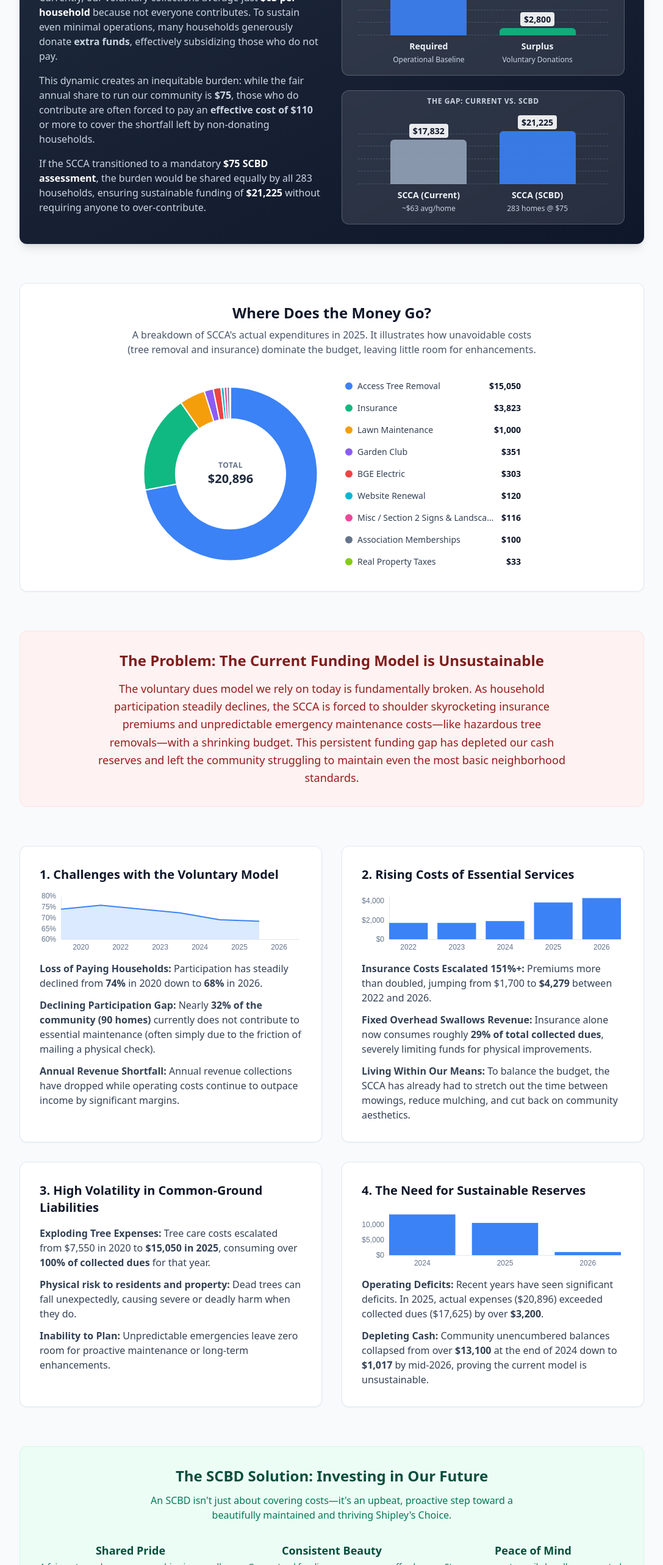
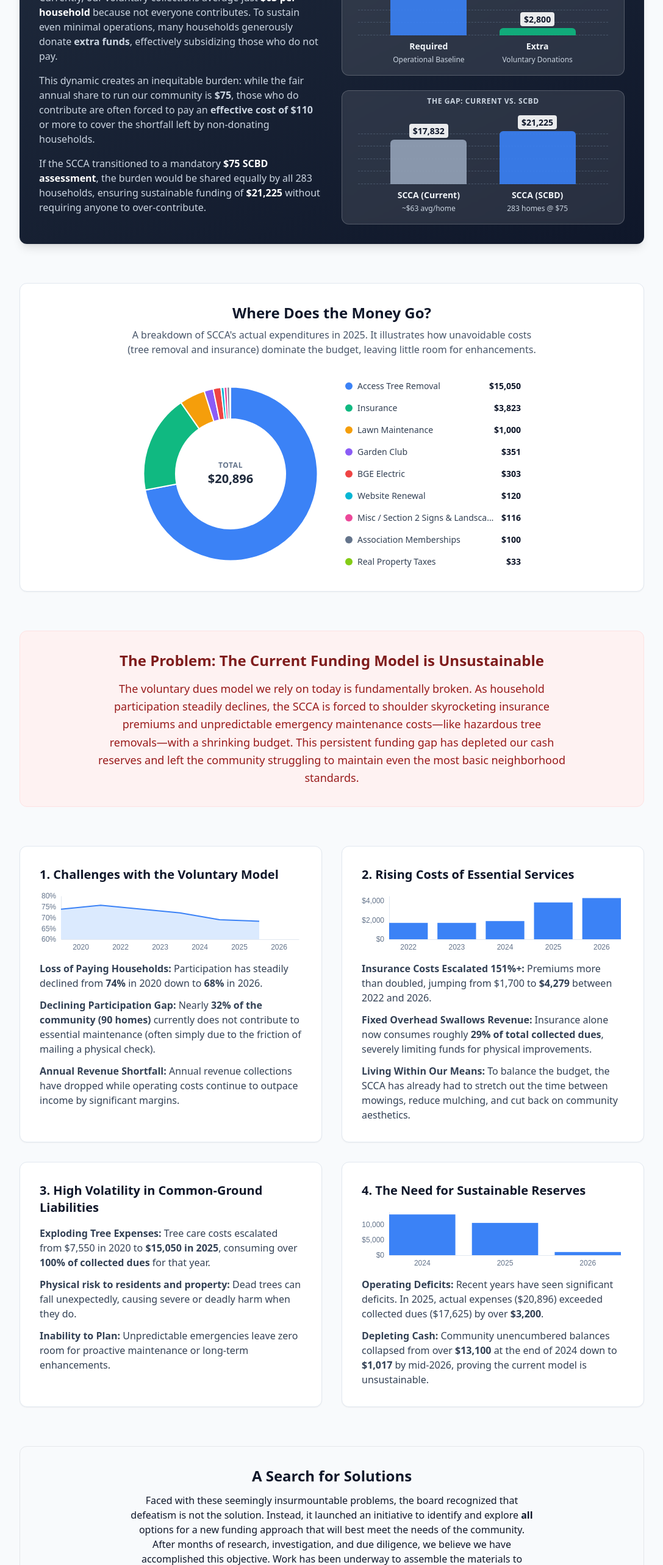
Before and after one commit to tschulmeister/scca-website, a SvelteKit app: page /why-scbd in a window 1280 px wide. Shown: the part 1364-3930 px from the top of the page at 61% size, without its empty margins (96-1183 px from the left). Built offline with nearby package versions, Linux system fonts and the light colour scheme.

Commit message:
added new "search for solution" section

```diff
--- a/src/routes/why-scbd/+page.svelte
+++ b/src/routes/why-scbd/+page.svelte
@@ -39,7 +39,7 @@
 
 	const possibleRevenue = [
 		{ label: "Required", value: 21225, subtitle: "Operational Baseline" },
-		{ label: "Surplus", value: 2800, subtitle: "Voluntary Donations" },
+		{ label: "Extra", value: 2800, subtitle: "Voluntary Donations" },
 	];
 
 	const householdBurden = [
@@ -61,7 +61,7 @@
 		"SCCA (Current)": "bg-slate-400",
 		"SCCA (SCBD)": "bg-blue-500",
 		Required: "bg-blue-500",
-		Surplus: "bg-emerald-500",
+		Extra: "bg-emerald-500",
 		Standard: "bg-slate-400",
 		Effective: "bg-red-500",
 		SCHOA: "bg-emerald-500",
@@ -425,6 +425,26 @@
 					</li>
 				</ul>
 			</div>
+		</div>
+
+		<div
+			class="mt-16 rounded-xl p-8 border"
+		>
+			<h3 class="text-2xl font-bold text-center">
+				A Search for Solutions
+			</h3>
+			<p class="mt-3 text-center max-w-2xl mx-auto">
+				Faced with these seemingly insurmountable problems, the board
+				recognized that defeatism is not the solution. Instead, it
+				launched an initiative to identify and explore <strong
+					>all</strong
+				> options for a new funding approach that will best meet the needs
+				of the community. After months of research, investigation, and due
+				diligence, we believe we have accomplished this objective. Work has
+				been underway to assemble the materials to present the facts to our
+				members in time for the October 2026 annual meeting with a strong
+				recommendation to proceed.
+			</p>
 		</div>
 
 		<!-- Updated Summary Section -->
```
